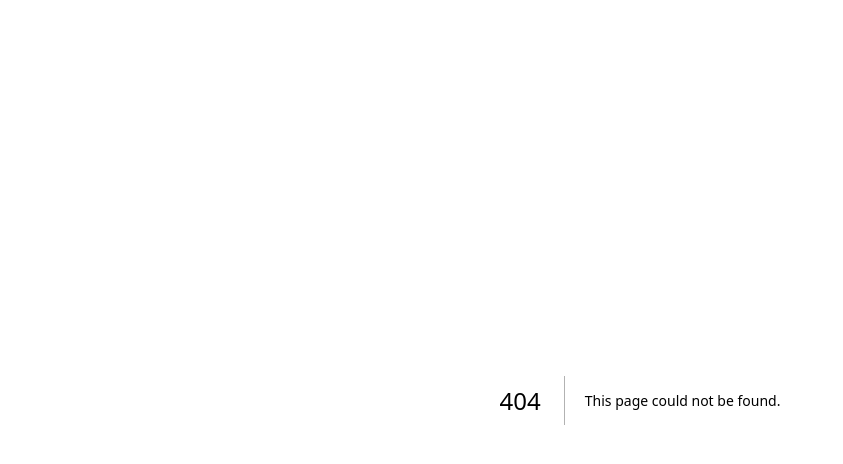
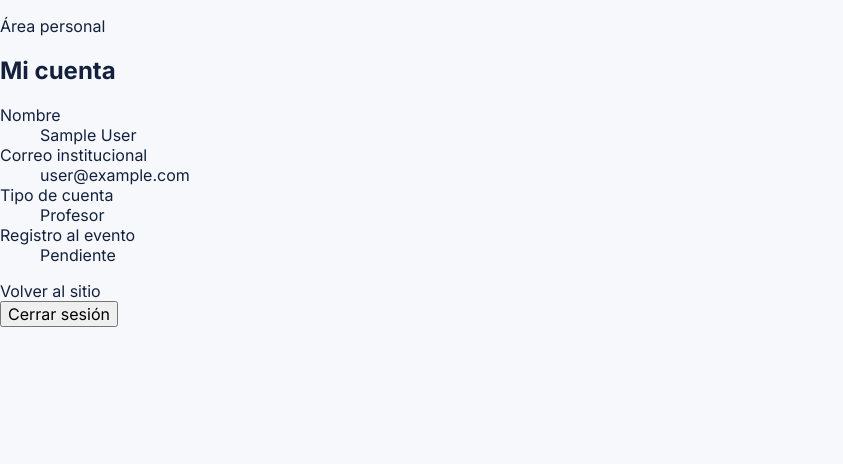
Before and after one commit to LIQU-Portal/xlvi-evento-quimico, a Next.js app: page /mi-cuenta in a window 1280 px wide. Before the commit this address had no page. Shown: the top 464 px of the page, without its empty margins (0-843 px from the left). Built offline with nearby package versions, Linux system fonts and the light colour scheme; no server answers; sample sign-in values are in the browser's storage.

Commit message:
V2 - agregar autenticacion institucional y area personal

```diff
--- /dev/null
+++ b/app/api/auth/[...nextauth]/route.ts
@@ -0,0 +1,3 @@
+import { handlers } from "@/auth";
+
+export const { GET, POST } = handlers;
--- a/app/globals.css
+++ b/app/globals.css
@@ -36,6 +36,20 @@ button { font: inherit; }
 .brand img { width: 42px; height: 42px; }
 .brand b { font-family: var(--font-title); margin-right: 7px; letter-spacing: .04em; }
 .nav-links { display: flex; align-items: center; gap: 34px; font-size: .85rem; font-weight: 600; }
+.nav-links .account-link {
+  padding: 0.65rem 1rem;
+  border: 1px solid rgba(255, 255, 255, 0.45);
+  border-radius: 999px;
+  opacity: 1;
+}
+
+.nav-links .account-link:hover {
+  background: rgba(255, 255, 255, 0.12);
+}
+
+.nav-links .account-link::after {
+  display: none;
+}
 .nav-links a { position: relative; opacity: .86; transition: opacity .2s; }
 .nav-links a::after { content: ""; position: absolute; left: 0; bottom: -8px; width: 100%; height: 2px; background: var(--cyan); transform: scaleX(0); transform-origin: left; transition: transform .2s; }
 .nav-links a:hover { opacity: 1; }
--- /dev/null
+++ b/app/mi-cuenta/page.tsx
@@ -0,0 +1,63 @@
+import Link from "next/link";
+import { redirect } from "next/navigation";
+import { auth, signOut } from "@/auth";
+
+function getAccountType(email: string) {
+  if (email.toLowerCase().endsWith("@alumnos.udg.mx")) {
+    return "Participante";
+  }
+
+  return "Profesor";
+}
+
+export default async function MiCuentaPage() {
+  const session = await auth();
+
+  if (!session?.user?.email) {
+    redirect("/api/auth/signin?callbackUrl=/mi-cuenta");
+  }
+
+  const accountType = getAccountType(session.user.email);
+
+  return (
+    <main>
+      <section>
+        <p>Área personal</p>
+        <h1>Mi cuenta</h1>
+
+        <dl>
+          <div>
+            <dt>Nombre</dt>
+            <dd>{session.user.name ?? "Sin nombre registrado"}</dd>
+          </div>
+
+          <div>
+            <dt>Correo institucional</dt>
+            <dd>{session.user.email}</dd>
+          </div>
+
+          <div>
+            <dt>Tipo de cuenta</dt>
+            <dd>{accountType}</dd>
+          </div>
+
+          <div>
+            <dt>Registro al evento</dt>
+            <dd>Pendiente</dd>
+          </div>
+        </dl>
+
+        <Link href="/">Volver al sitio</Link>
+
+        <form
+          action={async () => {
+            "use server";
+            await signOut({ redirectTo: "/" });
+          }}
+        >
+          <button type="submit">Cerrar sesión</button>
+        </form>
+      </section>
+    </main>
+  );
+}
--- a/app/page.tsx
+++ b/app/page.tsx
@@ -6,6 +6,7 @@ import { ProgramExplorer } from "@/components/program-explorer";
 import { Beaker, CalendarDays, ChevronRight, FlaskConical, MapPin, Network, Sparkles } from "lucide-react";
 import { content } from "@/config/content";
 
+export const dynamic = "force-dynamic";
 export const revalidate = 60;
 
 export default async function Home() {
--- /dev/null
+++ b/auth.ts
@@ -0,0 +1,30 @@
+import NextAuth from "next-auth";
+import Google from "next-auth/providers/google";
+
+const allowedDomains = new Set([
+  "alumnos.udg.mx",
+  "academicos.udg.mx",
+]);
+
+export const { handlers, auth, signIn, signOut } = NextAuth({
+  providers: [Google],
+
+  session: {
+    strategy: "jwt",
+  },
+
+  callbacks: {
+    async signIn({ profile }) {
+      const email = profile?.email?.trim().toLowerCase();
+      const emailVerified = profile?.email_verified === true;
+
+      if (!email || !emailVerified) {
+        return false;
+      }
+
+      const domain = email.split("@").at(-1);
+
+      return Boolean(domain && allowedDomains.has(domain));
+    },
+  },
+});
--- a/package.json
+++ b/package.json
@@ -12,6 +12,7 @@
   "dependencies": {
     "lucide-react": "1.40.0",
     "next": "16.3.4",
+    "next-auth": "5.0.0-beta.32",
     "react": "19.2.8",
     "react-dom": "19.2.8"
   },
```
Also changed, not shown: components/site-header.tsx (+12 -1 lines), 2 other files (tests, documents, lock files or other folders).
